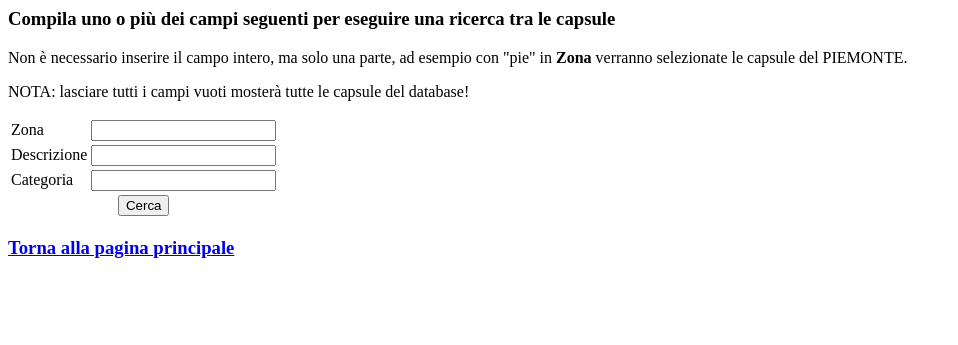
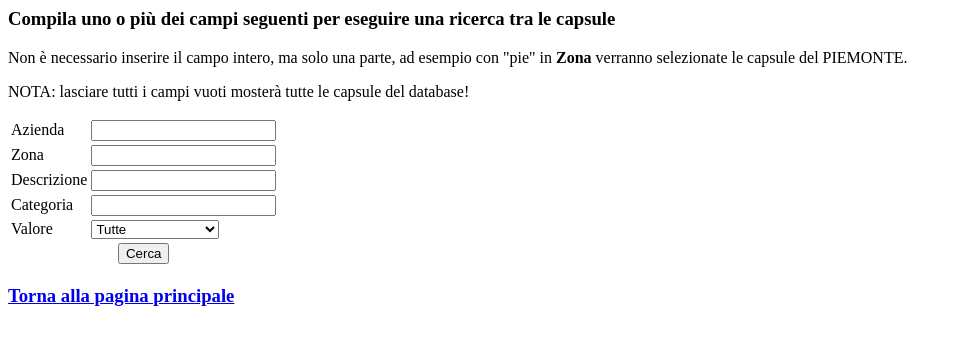
Before and after one commit to ggreco/capsule, a PHP site: page /search.php in a window 1280 px wide. Shown: the top 345 px of the page, without its empty margins (0-958 px from the left). Run offline with PHP 8.4, Linux system fonts and the light colour scheme.

Commit message:
- Aggiunta ricerca per lettera dell'alfabeto. - Aggiunta ricerca per regione. - Aggiunta ricerca per valore.

```diff
--- a/do_search.php
+++ b/do_search.php
@@ -1,5 +1,5 @@
 <?php
-    $url = "show.php?fakecmd";
+    $url = "show.php?valore_min=" . $_POST["val"];
 
     if (!empty($_POST["name"]))
         $url .= "&nome=" . urlencode($_POST["name"]);
@@ -7,6 +7,8 @@
         $url .= "&desc=" . urlencode($_POST["desc"]);
     if (!empty($_POST["cat"]))
         $url .= "&cat=" . urlencode($_POST["cat"]);
+    if (!empty($_POST["reg"]))
+        $url .= "&reg=" . urlencode($_POST["reg"]);
 
     header("location:$url");
 ?>
--- a/index.php
+++ b/index.php
@@ -19,6 +19,11 @@
 <h4>
 <ul>
 <li><a href="show.php" >Tutte le capsule</a> (attenzione!! sono migliaia di capsule)</li>
+<li><b>Per lettera:</b>
+<?php
+    for ($i = 'A'; $i != 'AA'; $i++)
+        print "<a href=\"show.php?alfabetico=$i\">$i</a> ";
+?>
 <p/>
 <li><a href="show.php?nome=piemonte" >Piemonte</a></li>
 <li><a href="show.php?nome=veneto" >Veneto</a></li>
--- a/search.php
+++ b/search.php
@@ -10,9 +10,20 @@
     <p/>
     <form method="post" action="do_search.php">
         <table>
-            <tr><td>Zona</td><td><input name="name" type="text"></td></tr>
+            <tr><td>Azienda</td><td><input name="name" type="text"></td></tr>
+            <tr><td>Zona</td><td><input name="reg" type="text"></td></tr>
             <tr><td>Descrizione</td><td><input name="desc" type="text"></td></tr>
             <tr><td>Categoria</td><td><input name="cat" type="text"></td></tr>
+            <tr><td>Valore</td>
+                <td>
+                    <select name="val">
+                        <option value="0">Tutte</option>
+                        <option value="2">Non comuni (2+)</option>
+                        <option value="8">Rare (8+)</option>
+                        <option value="10">Quasi uniche (10)</option>
+                    </select>
+                </td>
+            </tr>
             <tr><td colspan="2"><center><input type="submit" value="Cerca"></center></td></tr>
         </table>
     </form>
```
Also changed, not shown: show.php (+7 -2 lines).
